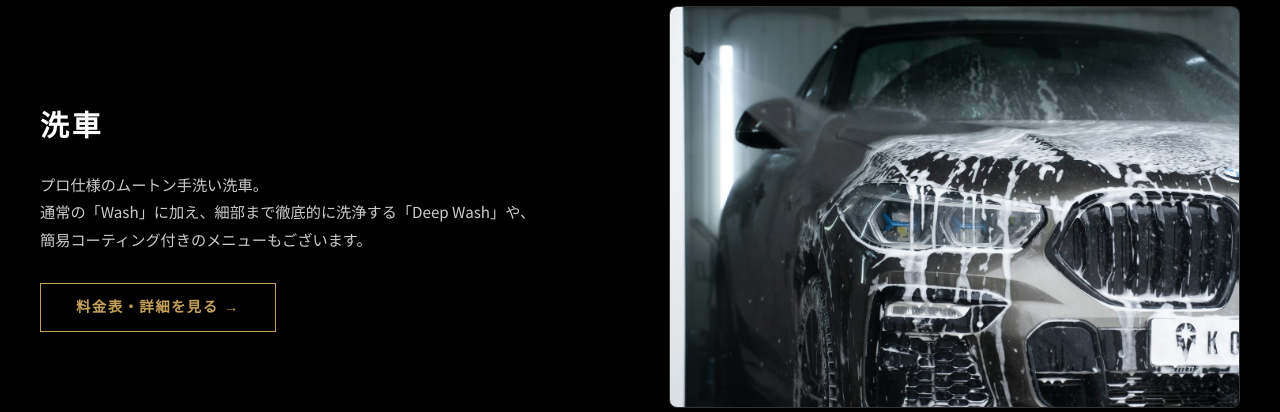
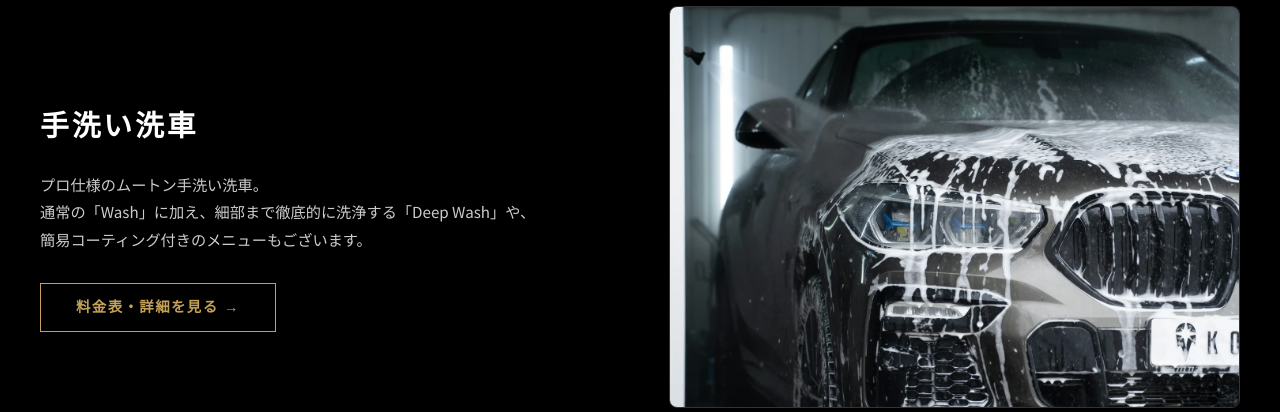
Before and after one commit to shinyaokubo-ai/mysite, a Django app: page /service/ in a window 1280 px wide. Shown: the part 1218-1630 px from the top of the page. Run offline with Django 5.2, Linux system fonts and the light colour scheme.

Commit message:
SEO: Update

```diff
--- a/web/templates/base.html
+++ b/web/templates/base.html
@@ -8,14 +8,15 @@
     <meta charset="UTF-8">
     <meta name="viewport" content="width=device-width, initial-scale=1.0">
 
-    <meta name="description" content="ポルシェを中心とした高級車のコーティング・洗車専門店 EXPLORER（エクスプローラー）。最高峰の技術で愛車に輝きを与えます。">
-    <meta name="keywords" content="カーコーティング, 洗車, ポルシェ, 埼玉, 蓮田市, 施工事例">
+
+    <meta name="keywords" content="カーコーティング, 洗車, スモークフィルム,ガラスコーティング,ポルシェ, 埼玉, 蓮田市, 施工事例">
 
     <meta property="og:title" content="EXPLORER | コーティング・洗車">
     <meta property="og:description" content="希少車や高級車に特化した最高級のコーティングサービスをご提案します。">
     <meta property="og:image" content="{% static 'images/logo2.jpg' %}">
     <meta property="og:type" content="website">
-    <title>{% block title %}EXPLORER | コーティング・洗車{% endblock %}</title>
+    <title>{% block title %}EXPLORER | 埼玉・蓮田のカーコーティング,手洗い洗車,スモークフィルム{% endblock %}</title>
+    <meta name="description" content="埼玉県・蓮田市で高品質なガラスコーティング、手洗い洗車、スモークフィルム施工なら「EXPLORER（エクスプローラー）」にお任せください。ポルシェをはじめとする高級車の施工実績多数。お客様の愛車を最高の輝きに仕上げます。">
 
 
 
@@ -29,7 +30,7 @@
 
 
 
-    <title>EXPLORER - Car Coating Pro Shop</title>
+    <title>EXPLORER - 埼玉・蓮田のコーティング,手洗い洗車,スモークフィルム</title>
 
     <link href="https://fonts.googleapis.com/css2?family=Cinzel:wght@700;900&family=Montserrat:wght@400;700;900&family=Noto+Serif+JP:wght@400;700&family=Noto+Sans+JP:wght@300;400;700&display=swap" rel="stylesheet">
 
--- a/web/templates/index.html
+++ b/web/templates/index.html
@@ -283,7 +283,7 @@
         <div class="contact-box">
             <h2 class="contact-title">CONTACT</h2>
             <p class="contact-text">
-                コーティングや研磨に関するご相談、お見積もりなど、<br>
+                コーティングや手洗い洗車,スモークフィルム,ガラスコーティングに関するご相談、お見積もりなど、<br>
                 まずはお気軽にお問い合わせください。
             </p>
             <a href="{% url 'contact' %}" class="contact-btn">お問い合わせフォームへ</a>
--- a/web/templates/service.html
+++ b/web/templates/service.html
@@ -81,7 +81,7 @@
         </div>
         <div class="menu-content">
             <span class="menu-icon"></span>
-            <h2 class="menu-title">洗車</h2>
+            <h2 class="menu-title">手洗い洗車</h2>
             <p class="menu-text">
                 プロ仕様のムートン手洗い洗車。<br>
                 通常の「Wash」に加え、細部まで徹底的に洗浄する「Deep Wash」や、<br>
```
